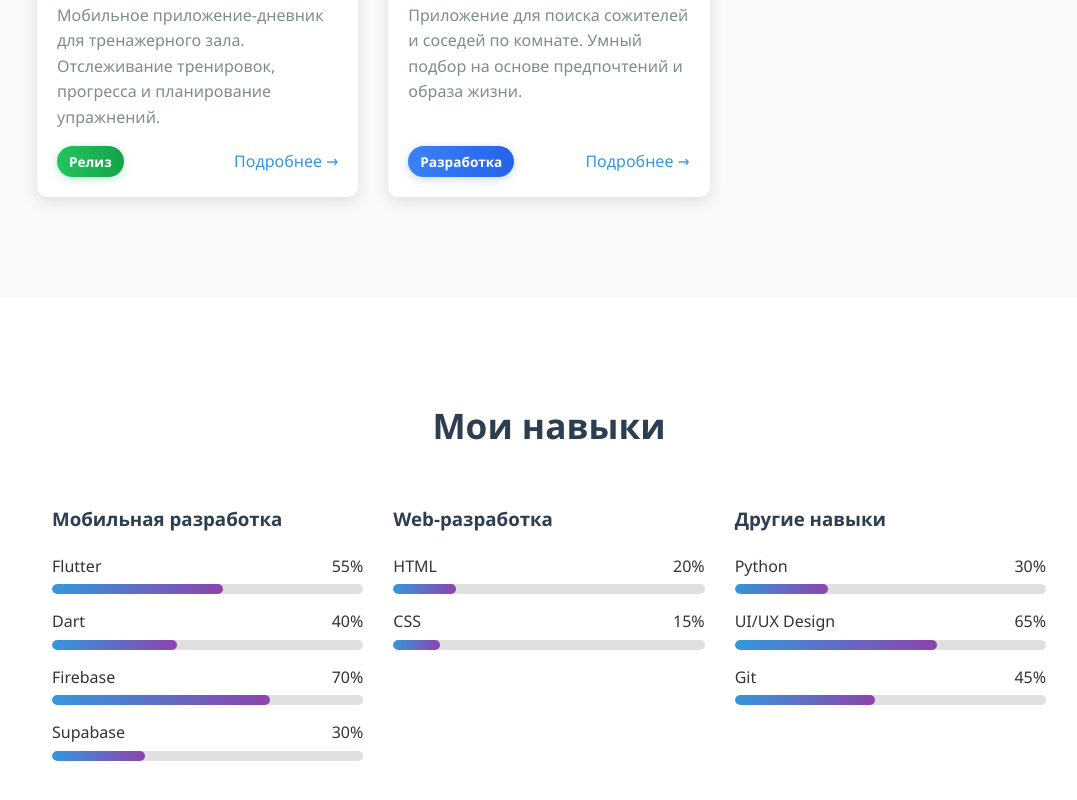
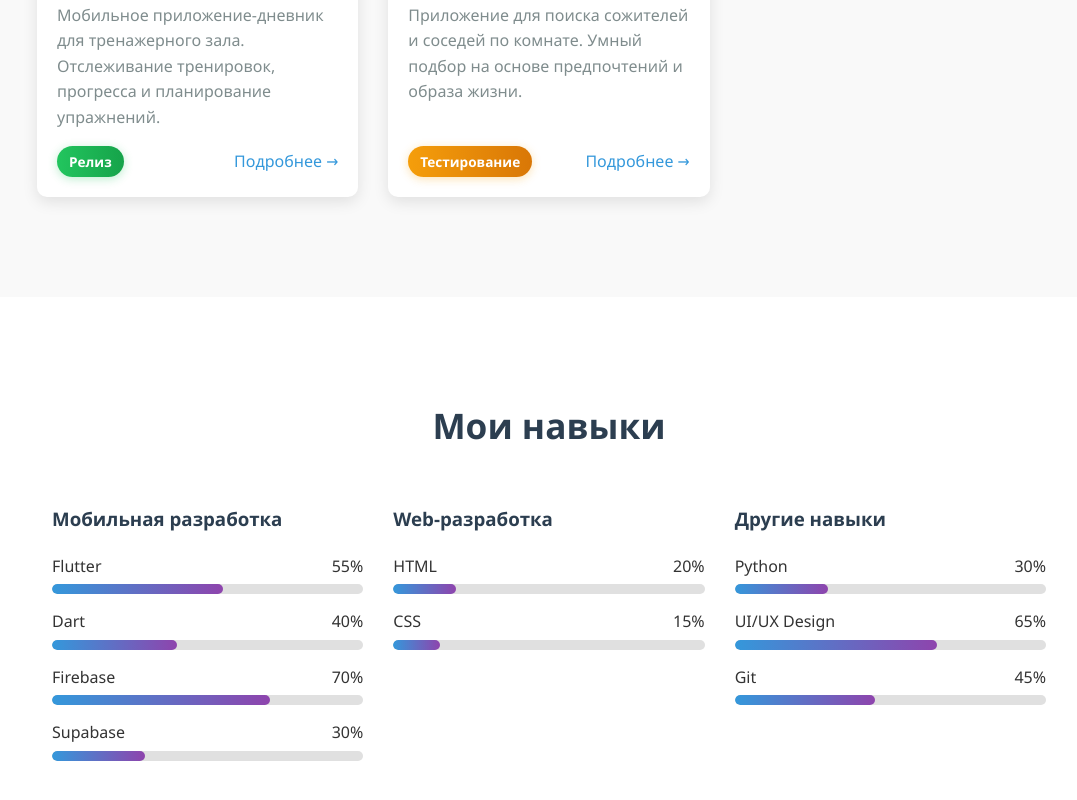
Before and after one commit to yadov-apps/yadov-apps.github.io, a plain HTML site: page index.html in a window 1280 px wide. Shown: the part 1970-2770 px from the top of the page, without its empty margins (91-1168 px from the left). Drawn offline with Linux system fonts and the light colour scheme.

Commit message:
Update index.html

```diff
--- a/index.html
+++ b/index.html
@@ -831,7 +831,7 @@
                     <h3>RoomieMatch</h3>
                     <p>Приложение для поиска сожителей и соседей по комнате. Умный подбор на основе предпочтений и образа жизни.</p>
                     <div class="project-footer">
-                        <span class="status-badge development">Разработка</span>
+                        <span class="status-badge testing">Тестирование</span>
                         <a href="#" class="project-link">Подробнее →</a>
                     </div>
                 </div>
```
